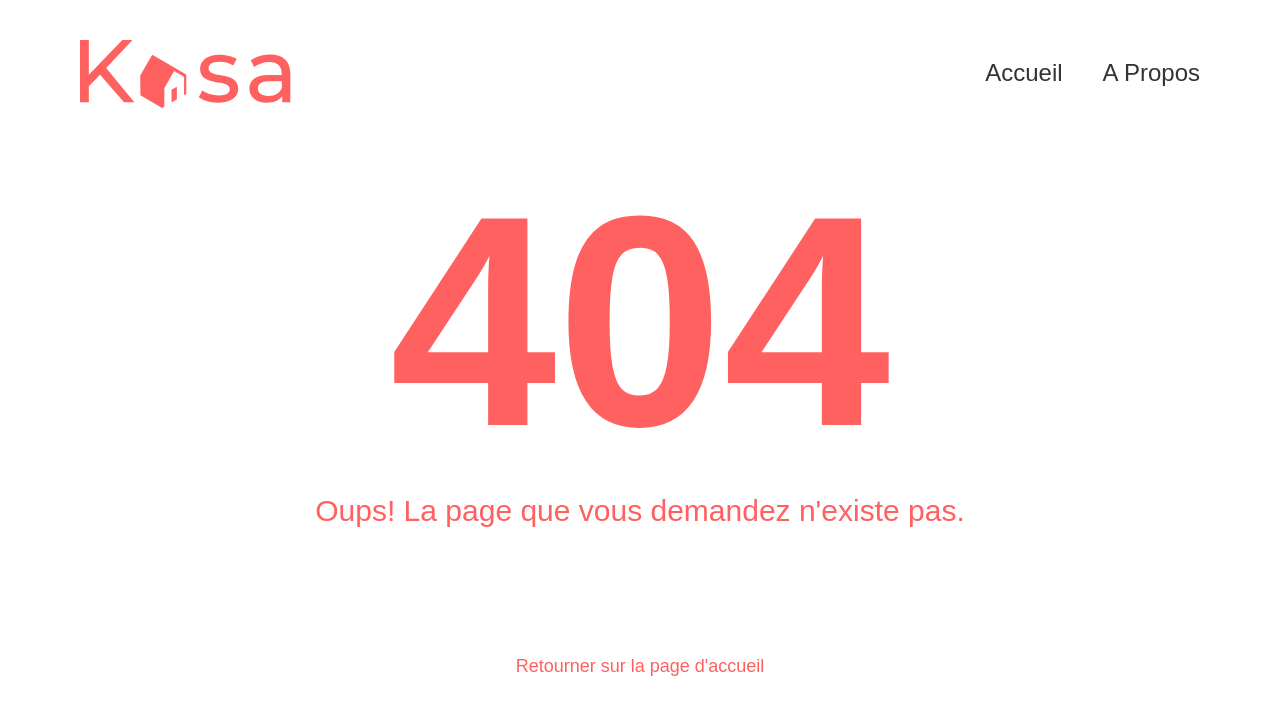
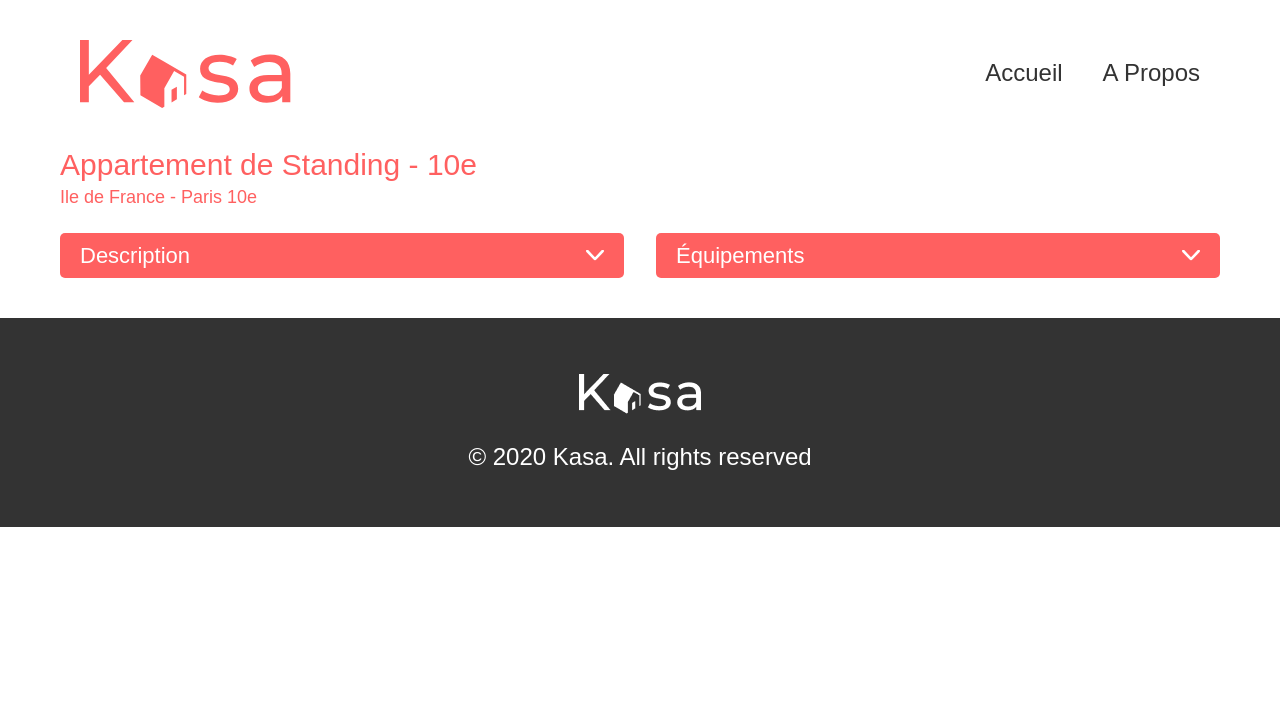
Before and after one commit to mohamedhanafi69120/kasa7, a React (Create React App) app: page /logement/0979876d in a window 1280 px wide. Before the commit this address had no page. Shown: the top 714 px of the page. Built offline with nearby package versions, Linux system fonts and the light colour scheme.

Commit message:
Creation de la page Logement.jsx et ajout des collapse "Description" et "Équipements" a la page

```diff
--- a/src/App.jsx
+++ b/src/App.jsx
@@ -3,6 +3,8 @@ import { BrowserRouter, Navigate, Route, Routes } from "react-router-dom";
 import Accueil from "./pages/Accueil/Accueil";
 import Apropos from "./pages/Apropos";
 import Erreur from "./pages/Erreur/Erreur";
+import Logement from "./pages/Logement/Logement";
+
 import "./sass/main.scss";
 
 const App = () => {
@@ -13,6 +15,7 @@ const App = () => {
         <Route path="/accueil" element={<Accueil />} />
         <Route path="/apropos" element={<Apropos />} />
         <Route path="*" element={<Erreur />} />
+        <Route path="/logement/:id" element={<Logement />} />
       </Routes>
     </BrowserRouter>
   );
--- a/src/pages/Accueil/Accueil.jsx
+++ b/src/pages/Accueil/Accueil.jsx
@@ -4,7 +4,7 @@ import bannerImg from "../../assets/images/IMG.png"; // Assurez-vous que le chem
 import Banner from "../../components/Banner/Banner";
 import Footer from "../../components/Footer/Footer";
 import Header from "../../components/Header/Header";
-import ItemsData from "../../data/data.json"; // Assurez-vous que ce fichier JSON existe et est correctement formaté
+import ItemsData from "../../data/data.json";
 import Cards from "../../components/Cards/Cards";
 
 const Accueil = () => {
--- /dev/null
+++ b/src/pages/Logement/Logement.jsx
@@ -0,0 +1,55 @@
+import { useEffect } from "react";
+import { useNavigate, useParams } from "react-router-dom";
+import Collapse from "../../components/Collapse/Collapse";
+import Footer from "../../components/Footer/Footer";
+import Header from "../../components/Header/Header";
+import ItemsData from "../../data/data.json";
+
+const Logement = () => {
+  const { id } = useParams(); /* Récupérer l'ID de l'article depuis l'URL */
+  const navigate = useNavigate();
+  const housing = ItemsData.find((item) => item.id === id);
+
+  useEffect(() => {
+    if (!housing) {
+      navigate("/404");
+      return;
+    }
+  }, [housing, navigate]);
+
+  // Barrière de sécurité si l'article n'existe pas
+  if (!housing) {
+    return null;
+  }
+
+  const { description, equipments, title, location } = housing;
+
+  return (
+    <>
+      <Header />
+      <main className="housing-main">
+        <section className="housing-header">
+          <div className="housing-info">
+            <h1 className="housing-title">{title}</h1>
+            <p className="housing-location">{location}</p>
+          </div>
+        </section>
+        <section className="housing-collapse">
+          <Collapse title="Description">
+            <p>{description}</p>
+          </Collapse>
+          <Collapse title="Équipements">
+            <ul className="equipments-content">
+              {equipments.map((equipment, index) => (
+                <li key={index}>{equipment}</li>
+              ))}
+            </ul>
+          </Collapse>
+        </section>
+      </main>
+      <Footer />
+    </>
+  );
+};
+
+export default Logement;
--- /dev/null
+++ b/src/pages/Logement/Logement.scss
@@ -0,0 +1,87 @@
+// Import des variables
+@import "../../sass/utils/variables";
+
+.housing-main {
+  margin: 0 60px;
+}
+
+.collapse {
+  width: 100%;
+}
+
+.housing-header {
+  display: flex;
+  justify-content: space-between;
+  margin: 25px 0;
+}
+
+.housing-error {
+  color: $primary-color; // Utilisation de la variable $primary-color
+  font-size: 40px;
+  font-weight: 500;
+  width: 100%;
+  position: absolute;
+  top: 400%;
+  text-align: center;
+  display: flex;
+  flex-direction: column;
+  align-items: center;
+  gap: 2rem;
+}
+
+.housing-error button {
+  width: 20%;
+  height: 40px;
+  border: none;
+  border-radius: 5px;
+  background-color: $primary-color; // Utilisation de la variable $primary-color
+  color: $secondary-color; // Utilisation de la variable $secondary-color
+  font-size: 24px;
+  cursor: pointer;
+  transition: transform 0.2s linear;
+}
+
+.housing-error button:hover {
+  transform: scale(1.05); // Correction du format de la valeur de scale
+}
+
+.housing-title {
+  color: $primary-color; // Utilisation de la variable $primary-color
+  font-size: 30px;
+}
+
+.housing-location {
+  color: $primary-color; // Utilisation de la variable $primary-color
+  margin-top: 5px;
+  font-weight: 500;
+}
+
+.housing-collapse {
+  display: flex;
+  width: 100%;
+  gap: 2rem;
+  margin-bottom: 40px;
+}
+
+.equipments-content {
+  display: flex;
+  flex-direction: column;
+  list-style: none;
+}
+
+// Media queries
+@media screen and (max-width: 768px) {
+  .housing-main {
+    margin: 0 20px;
+  }
+  .housing-header {
+    flex-direction: column;
+  }
+
+  .housing-title {
+    font-size: 18px;
+  }
+  .housing-collapse {
+    flex-direction: column;
+  }
+}
--- a/src/sass/main.scss
+++ b/src/sass/main.scss
@@ -15,3 +15,4 @@
 // Import des styles des pages
 @import "../pages/Accueil/Accueil";
 @import "../pages/Erreur/Erreur"; // Correction de l'import
+@import "../pages/Logement/Logement";
```
